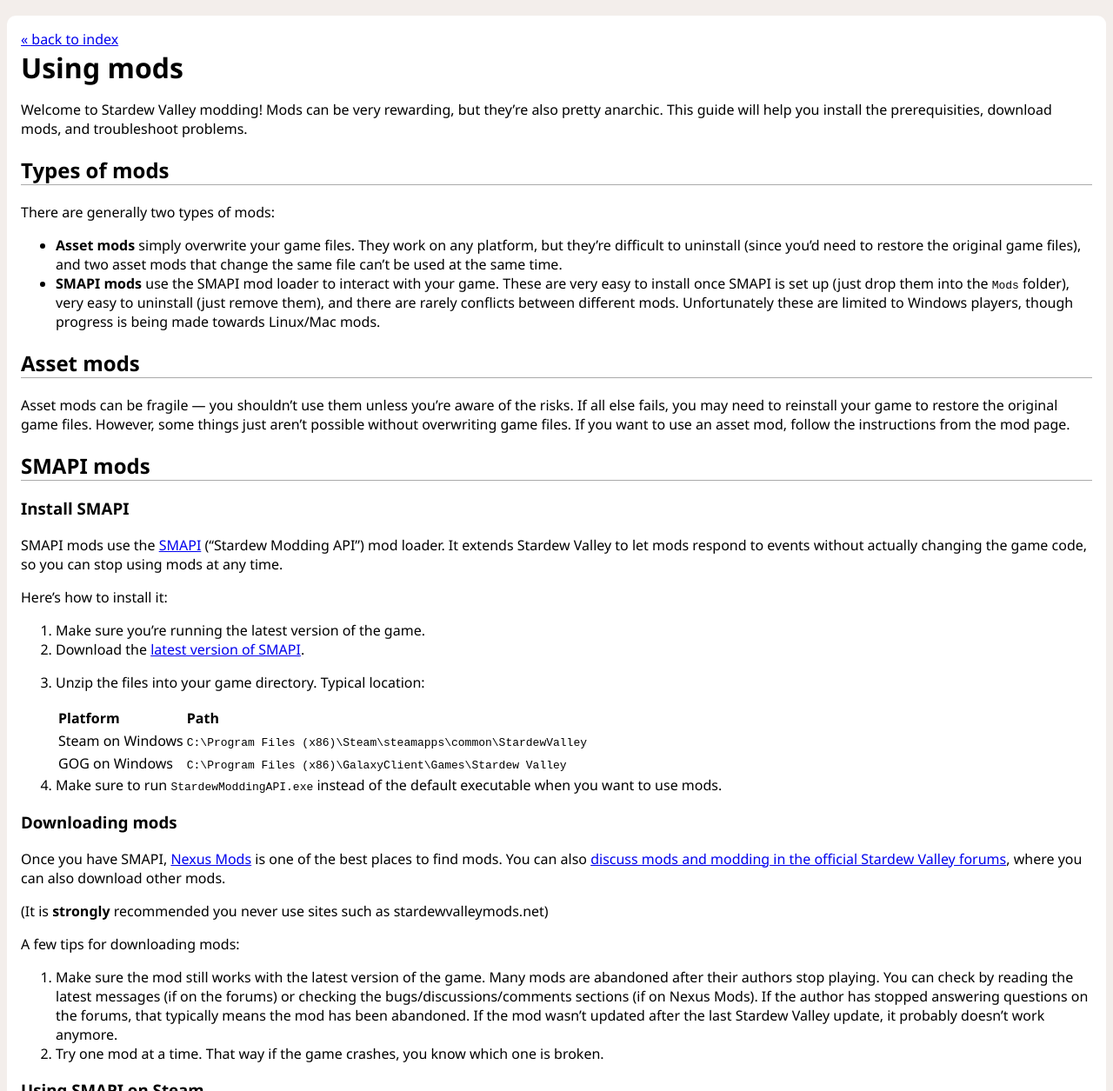
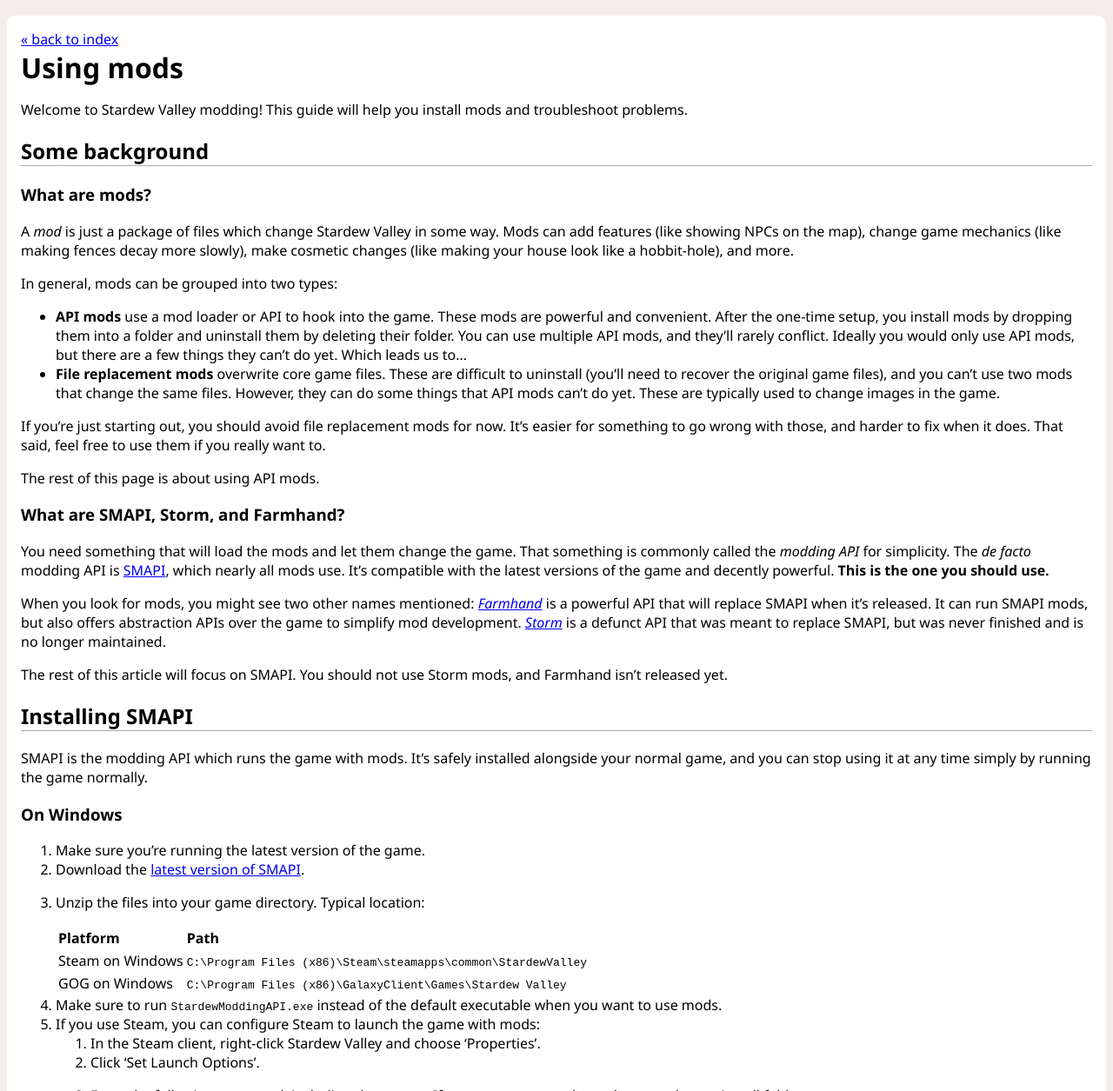
Before and after one commit to Pathoschild/canimod.github.io, a Jekyll site: the page built from guides/using-mods.md, in a window 1280 px wide and 1400 px high, scrolled down 207 px. Shown: the part 145-1400 px from the top of the window at 87% size. Built offline with Jekyll 4.4.1, drawn with Linux system fonts in a browser that asks for light colours; some of the changed text lies outside the part shown.

Commit message:
expand usage guide

````diff
--- a/guides/using-mods.md
+++ b/guides/using-mods.md
@@ -3,35 +3,53 @@
 title: Using mods
 ---
 
-Welcome to Stardew Valley modding! Mods can be very rewarding, but they're also pretty anarchic.
-This guide will help you install the prerequisities, download mods, and troubleshoot problems.
+Welcome to Stardew Valley modding! This guide will help you install mods and troubleshoot problems.
 
-## Types of mods
-There are generally two types of mods:
+## Some background
 
-* **Asset mods** simply overwrite your game files. They work on any platform, but they're difficult
-  to uninstall (since you'd need to restore the original game files), and two asset mods that
-  change the same file can't be used at the same time.
-* **SMAPI mods** use the SMAPI mod loader to interact with your game. These are very easy to
-  install once SMAPI is set up (just drop them into the `Mods` folder), very easy to uninstall
-  (just remove them), and there are rarely conflicts between different mods. Unfortunately these
-  are limited to Windows players, though progress is being made towards Linux/Mac mods.
+### What are mods?
+A _mod_ is just a package of files which change Stardew Valley in some way. Mods can add features
+(like showing NPCs on the map), change game mechanics (like making fences decay more slowly), make
+cosmetic changes (like making your house look like a hobbit-hole), and more.
 
-## Asset mods
-Asset mods can be fragile — you shouldn't use them unless you're aware of the risks. If all else
-fails, you may need to reinstall your game to restore the original game files. However, some things
-just aren't possible without overwriting game files. If you want to use an asset mod, follow the
-instructions from the mod page.
+In general, mods can be grouped into two types:
 
-## SMAPI mods
+* **API mods** use a mod loader or API to hook into the game. These mods are powerful and
+  convenient. After the one-time setup, you install mods by dropping them into a folder and
+  uninstall them by deleting their folder. You can use multiple API mods, and they'll rarely
+  conflict. Ideally you would only use API mods, but there are a few things they can't do yet.
+  Which leads us to...
+* **File replacement mods** overwrite core game files. These are difficult to uninstall (you'll
+  need to recover the original game files), and you can't use two mods that change the same files.
+  However, they can do some things that API mods can't do yet. These are typically used to change
+  images in the game.
 
-### Install SMAPI
-SMAPI mods use the [SMAPI](https://github.com/cjsu/SMAPI) ("Stardew Modding API") mod loader. It
-extends Stardew Valley to let mods respond to events without actually changing the game code, so
-you can stop using mods at any time.
+If you're just starting out, you should avoid file replacement mods for now. It's easier for
+something to go wrong with those, and harder to fix when it does. That said, feel free to use them
+if you really want to.
 
-Here's how to install it:
+The rest of this page is about using API mods.
 
+### What are SMAPI, Storm, and Farmhand?
+You need something that will load the mods and let them change the game. That something is commonly
+called the _modding API_ for simplicity. The _de facto_ modding API is [SMAPI](https://github.com/cjsu/SMAPI),
+which nearly all mods use. It's compatible with the latest versions of the game and decently
+powerful. **This is the one you should use.**
+
+When you look for mods, you might see two other names mentioned: _[Farmhand](https://github.com/ClxS/Stardew-Farmhand)_
+is a powerful API that will replace SMAPI when it's released. It can run SMAPI mods, but also
+offers abstraction APIs over the game to simplify mod development. _[Storm](http://community.playstarbound.com/threads/storm-modding-api.108484/)_
+is a defunct API that was meant to replace SMAPI, but was never finished and is no longer
+maintained.
+
+The rest of this article will focus on SMAPI. You should not use Storm mods, and Farmhand isn't
+released yet.
+
+## Installing SMAPI
+SMAPI is the modding API which runs the game with mods. It's safely installed alongside your normal
+game, and you can stop using it at any time simply by running the game normally.
+
+### On Windows
 1. Make sure you're running the latest version of the game.
 2. Download the [latest version of SMAPI](https://github.com/cjsu/SMAPI/releases).
 3. Unzip the files into your game directory. Typical location:
@@ -43,29 +61,48 @@
 
 4. Make sure to run `StardewModdingAPI.exe` instead of the default executable when you want to use
    mods.
+5. If you use Steam, you can configure Steam to launch the game with mods:
+   1. In the Steam client, right-click Stardew Valley and choose 'Properties'.
+   2. Click 'Set Launch Options'.
+   3. Enter the following command, including the quotes. If necessary, correct the path to match
+      your install folder.
 
-### Downloading mods
-Once you have SMAPI, [Nexus Mods](https://nexusmods.com/stardewvalley) is one of the best places to find
-mods. You can also [discuss mods and modding in the official Stardew Valley forums](http://community.playstarbound.com/forums/mods.215/), where you can also download other mods.
+      ```
+      "C:\Program Files (x86)\Steam\steamapps\common\Stardew Valley\StardewModdingAPI.exe" %command%
+      ```
 
-(It is __strongly__ recommended you never use sites such as stardewvalleymods.net)
+### On Linux or Mac
+Mods aren't really supported on Linux/Mac yet (mainly due to the game's crossplatform differences).
+There's some very promising developments on this front, and you may see mods becoming available
+over the coming months. :)
+
+## Downloading & installing mods
+If you've done everything above, the hard part is done! To install a mod, just unzip it into the
+game's `Mods` folder. To uninstall a mod, just delete it from the `Mods` folder.
+
+There two main places to download mods:
+
+* [Nexus Mods](https://nexusmods.com/stardewvalley) has a huge repository of mods available.
+* [The official Stardew Valley forums](http://community.playstarbound.com/forums/mods.215/)
+  is a good place to ask questions, and some mods are available there. It's a bit more ad hoc, but
+  feel free to ask for help.
+* Stardewvalleymods.net **is not recommended**. The site operates by stealing mods without
+  permission and profiting from the ad revenue. To be fair, their site can be convenient: they
+  repackage mods from many authors into one place, and you can search by game version to filter out
+  abandoned mods. However, there's no guarantee they're hosting the latest version and there's very
+  little oversight to prevent abuse. (Morally, you should also question the ethics of letting a
+  company profit by stealing free work from volunteers.)
 
 A few tips for downloading mods:
 
-1. Make sure the mod still works with the latest version of the game. Many mods are abandoned after
-   their authors stop playing. You can check by reading the latest messages (if on the forums) or
-   checking the bugs/discussions/comments sections (if on Nexus Mods). If the author has stopped
-   answering questions on the forums, that typically means the mod has been abandoned. If the mod
-   wasn't updated after the last Stardew Valley update, it probably doesn't work anymore.
-2. Try one mod at a time. That way if the game crashes, you know which one is broken.
+1. Try one mod at a time. That way if the game crashes, you know which one is broken.
+2. Make sure the mod still works with the latest version of the game. Many mods are abandoned after
+   their authors lose interest. There are a few ways to find out:
+   * Does the mod description say which game versions it's compatible with?
+   * When you look at the latest comments for that mod, are several people saying it doesn't
+     work anymore? If so, it probably won't work for you either.
+   * Ask! The next player will thank you. If the author never responds, the mod is probably
+     abandoned.
 
-### Using SMAPI on Steam
-
-You can configure Steam to load the StardewValleyAPI directly. To do so, follow these steps
-
-1. Go to Steam, and right click Stardew Valley. Click on Properties
-2. Click 'Set Launch Options'
-3. If you have it installed in the default location, your command will be: ```"C:\Program Files (x86)\Steam\steamapps\common\Stardew Valley\StardewModdingAPI.exe" %command%``` (replace the file path wherever your stardew valley is installed.)
-
-### Having trouble?
+## Troubleshooting mods
 *TODO*
````
